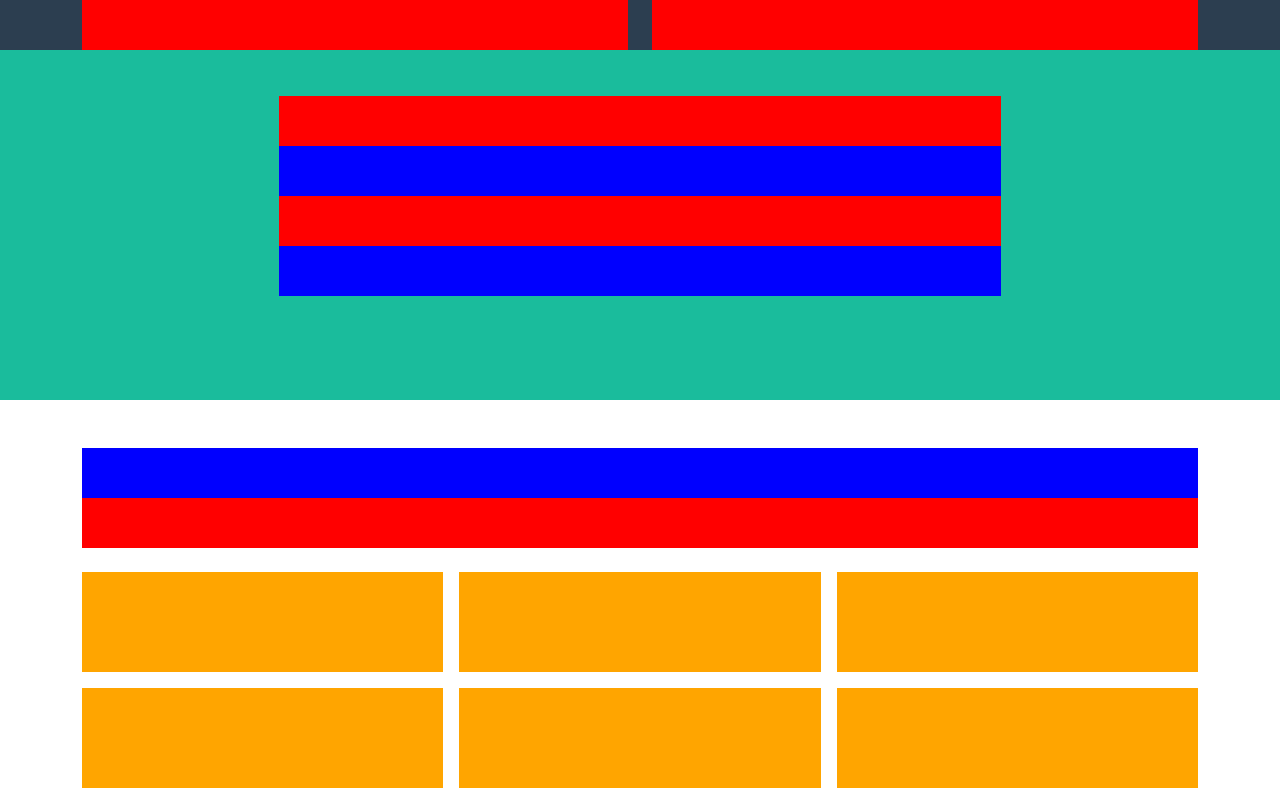
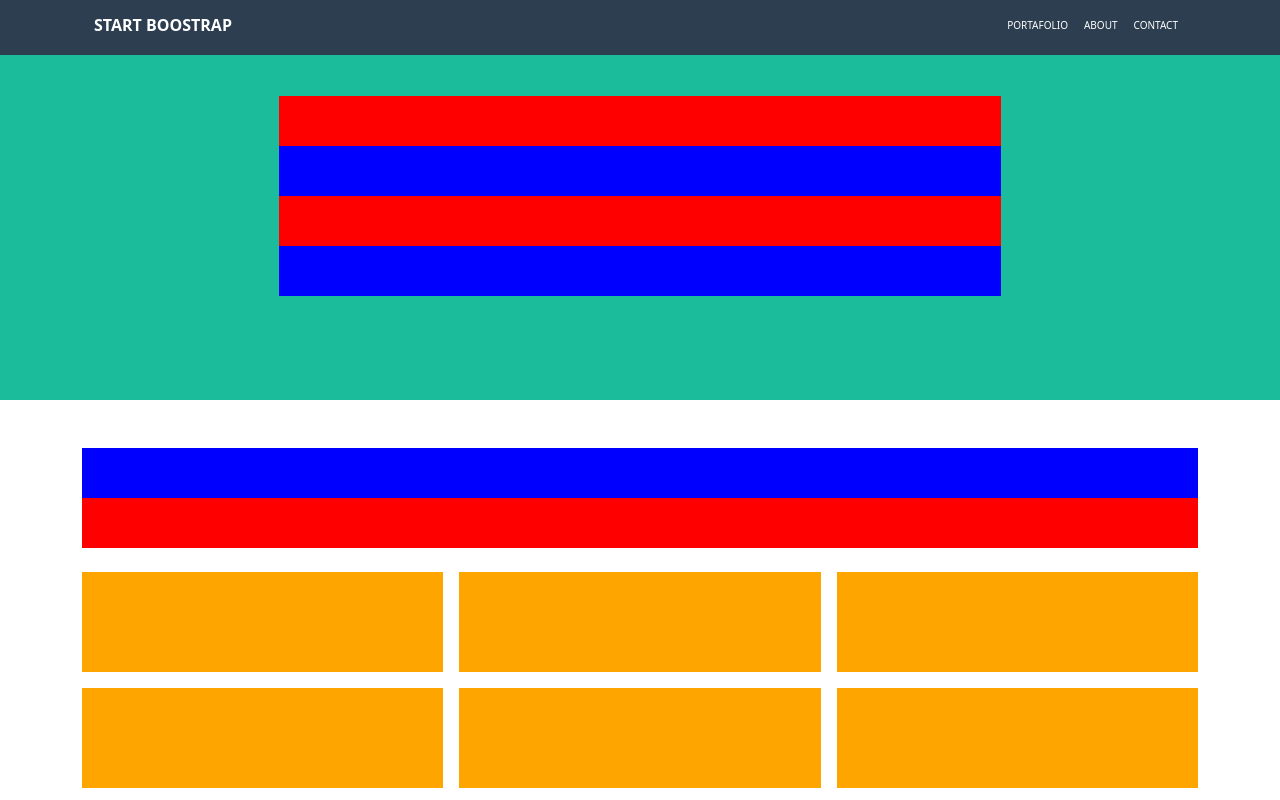
Before and after one commit to Luigi213/html-css-bootstrap-freelancer, a plain HTML site: page index.html in a window 1280 px wide. Shown: the top 800 px of the page. Drawn offline with nearby package versions, Linux system fonts and the light colour scheme.

Commit message:
Header/Navbar done

```diff
--- a/css/style.css
+++ b/css/style.css
@@ -4,12 +4,36 @@
     box-sizing: border-box;
 }
 
+/* header */
+
 header{
     background-color: #2C3E50;
-    height: 50px;
+    height: 55px;
     width: 100%;
     position: fixed;
-    top 0;
+    top: 0;
+}
+
+#box-shadow-none{
+    box-shadow: none;
+}
+
+.border-btn{
+    border: 0.5px solid grey;
+}
+
+.font-size-10{
+    font-size: 10px;
+}
+
+
+
+/* main */
+
+/* background-color */
+
+.bg-grey{
+    background-color: #2C3E50;
 }
 
 .bg-green{
@@ -51,6 +75,8 @@ header{
     padding: 20px 0;
 }
 
+/* footer */
+
 footer{
     background-color: #3A546D;
     height: 100px;
--- a/index.html
+++ b/index.html
@@ -13,16 +13,31 @@
         <!-- start header -->
         <header>
             <div class="container">
-                <div class="row justify-content-space-around">
-                    <div class="col-6">
-                        <div class="bg-red">
-
+                <div class="row">
+                    <div class="col-12">
+                        <nav class="navbar navbar-expand-lg bg-grey">
+                            <div class="container">
+                              <a class="navbar-brand fs-6 fw-bold text-white" href="#">START BOOSTRAP</a>
+                              <button id="box-shadow-none" class="navbar-toggler border-btn" type="button" data-bs-toggle="collapse" data-bs-target="#navbarSupportedContent" aria-controls="navbarSupportedContent" aria-expanded="false" aria-label="Toggle navigation">
+                                <i class="fa-solid fa-bars text-white-50"></i>
+                              </button>
+                                <div class="collapse navbar-collapse" id="navbarSupportedContent">
+                                    <div class="d-flex justify-content-end w-100">
+                                        <ul class="navbar-nav font-size-10 me-auto me-lg-0 mb-2 mb-lg-0">
+                                            <li class="nav-item">
+                                                <a class="nav-link text-white" href="#">PORTAFOLIO</a>
+                                            </li>
+                                            <li class="nav-item">
+                                                <a class="nav-link text-white" href="#">ABOUT</a>
+                                            </li>
+                                            <li class="nav-item">
+                                                <a class="nav-link text-white" href="#">CONTACT</a>
+                                            </li>
+                                        </ul>
                                     </div>
                                 </div>
-                    <div class="col-6">
-                        <div class="bg-red">
-
                             </div>
+                        </nav>
                     </div>
                 </div>
             </div>
@@ -30,7 +45,8 @@
         <!-- start main -->
         <main>
             <!-- first section -->
-            <div class="container-fluid bg-green">
+            <section class="bg-green">
+                <div class="container-fluid">
                     <div class="row justify-content-center pt-5">
                         <div class="col-12 col-md-7 pt-5 text-center">
                             <div class="image-jumbo bg-red">
@@ -48,8 +64,10 @@
                         </div>
                     </div>
                 </div>
+            </section>
             <!-- second section -->
-            <div class="container-md">
+            <section>
+                <div class="container">
                     <div class="row mt-5">
                         <div class="col-12 text-center">
                             <div class="title bg-blue">
@@ -93,8 +111,10 @@
                         </div>
                     </div>
                 </div>
+            </section>
             <!-- third section -->
-            <div class="container-fluid mt-5 bg-green">
+            <section class="mt-5 bg-green">
+                <div class="container-fluid">
                     <div class="row justify-content-center pt-5">
                         <div class="col-8 col-md-9">
                             <div class="title bg-blue">
@@ -123,8 +143,10 @@
                         </div>
                     </div>
                 </div>
+            </section>
             <!-- fourth section -->
-            <div class="container mt-5">
+            <section class="mt-5">
+                <div class="container">
                     <div class="row justify-content-center">
                         <div class="col-10 col-md-9">
                             <div class="title bg-blue">
@@ -151,10 +173,11 @@
                         </div>
                     </div>
                 </div>
+            </section>
         </main>
         <!-- start footer -->
-        <footer>
-            <div class="container mt-5">
+        <footer class="mt-5">
+            <div class="container">
                 <div class="row justify-content-center pt-5 g-3">
                     <div class="col-12 col-md-4">
                         <div class="main-info bg-black">
@@ -185,5 +208,6 @@
                 </div>
             </div>
         </footer>
+        <script src="https://cdn.jsdelivr.net/npm/bootstrap@5.2.2/dist/js/bootstrap.bundle.min.js" integrity="sha384-OERcA2EqjJCMA+/3y+gxIOqMEjwtxJY7qPCqsdltbNJuaOe923+mo//f6V8Qbsw3" crossorigin="anonymous"></script>
     </body>
 </html>
```
Lines whose indentation alone changed are shown as unchanged.
